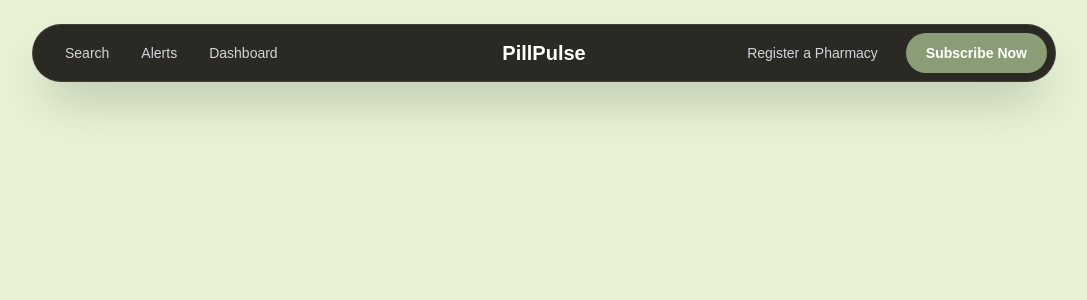
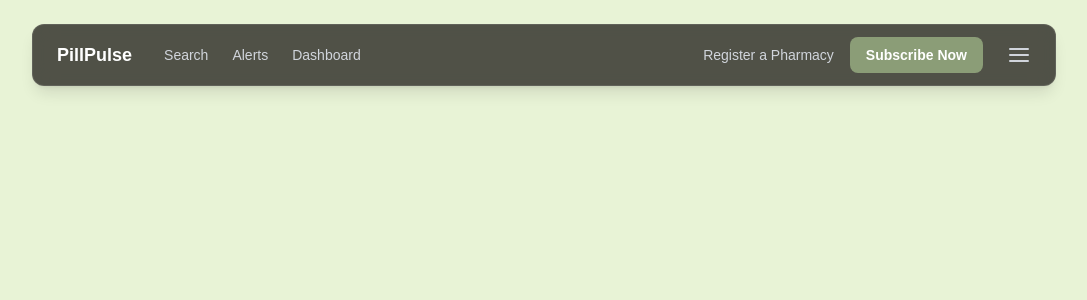
Before and after one commit to Pabodha-Wann/PillPulse, a Next.js app in the folder frontend/: page / in a window 1280 px wide. Shown: the top 300 px of the page, without its empty margins (96-1183 px from the left). Built offline with nearby package versions, Linux system fonts and the light colour scheme.

Commit message:
style: improve the responsive ness of the navabr

```diff
--- a/frontend/src/components/Navbar.tsx
+++ b/frontend/src/components/Navbar.tsx
@@ -17,36 +17,59 @@ export function Navbar() {
 
     return (
         <div className="fixed top-6 left-0 right-0 z-50 flex justify-center w-full px-4">
-            <nav className="bg-[#2a2924] text-white rounded-full shadow-2xl pl-8 pr-2 py-2 w-full max-w-5xl flex justify-between items-center border border-white/10">
-                <div className="flex gap-8 items-center text-sm font-medium text-gray-300">
+            <nav className="bg-[#2a2924]/80 backdrop-blur-md text-white rounded-xl shadow-lg px-6 py-3 w-full max-w-5xl flex justify-between items-center border border-white/10">
+                <div className="flex items-center gap-8">
+                    {/* Logo */}
+                    <Link href="/" className="text-lg font-bold text-white flex items-center gap-2">
+                        PillPulse
+                    </Link>
+
+                    {/* Links */}
+                    <div className="hidden md:flex gap-6 items-center text-sm font-medium text-gray-300">
                         <Link href="/search" className="hover:text-white transition-colors">Search</Link>
                         <Link href="/alerts" className="hover:text-white transition-colors">Alerts</Link>
                         <Link href="/dashboard" className="hover:text-white transition-colors">Dashboard</Link>
                     </div>
+                </div>
 
-                <div className="absolute left-1/2 -translate-x-1/2">
-                    <Link href="/" className="text-xl font-bold text-white flex items-center gap-2">
-                        PillPulse
+                {/* Right side items */}
+                <div className="flex gap-4 items-center">
+                    {!token ? (
+                        <>
+                            <div className="hidden md:flex items-center gap-4">
+                                <Link href="/register" className="text-sm font-medium text-gray-300 hover:text-white transition-colors">
+                                    Register a Pharmacy
+                                </Link>
+                                <Link href="/" className="bg-[#8b9d77] hover:bg-[#7b8d67] text-white text-sm font-semibold px-4 py-2 rounded-lg transition-colors">
+                                    Subscribe Now
                                 </Link>
                             </div>
-
-                <div className="flex gap-3 items-center">
-                    {!token ? (
-                        <>
-                            <Link href="/register" className="text-sm font-medium text-gray-300 hover:text-white px-4 transition-colors">
-                                Register a Pharmacy
-                            </Link>
-                            <Link href="/" className="bg-[#8b9d77] hover:bg-[#7b8d67] text-white text-sm font-semibold px-5 py-2.5 rounded-full transition-colors flex items-center gap-2">
-                                <span>Subscribe Now</span>
-                            </Link>
+                            {/* Hamburger Menu Icon for mobile or style matching */}
+                            <button className="text-gray-300 hover:text-white transition-colors ml-2">
+                                <svg xmlns="http://www.w3.org/2000/svg" width="24" height="24" viewBox="0 0 24 24" fill="none" stroke="currentColor" strokeWidth="2" strokeLinecap="round" strokeLinejoin="round">
+                                    <line x1="3" y1="12" x2="21" y2="12"></line>
+                                    <line x1="3" y1="6" x2="21" y2="6"></line>
+                                    <line x1="3" y1="18" x2="21" y2="18"></line>
+                                </svg>
+                            </button>
                         </>
                     ) : (
+                        <div className="flex items-center gap-4">
                             <button
                                 onClick={handleLogout}
-                            className="bg-red-900/30 text-red-200 hover:bg-red-900/50 text-sm font-semibold px-5 py-2.5 rounded-full transition-colors"
+                                className="bg-red-900/30 text-red-200 hover:bg-red-900/50 text-sm font-semibold px-4 py-2 rounded-lg transition-colors"
                             >
                                 Logout
                             </button>
+                            {/* Hamburger Menu Icon */}
+                            <button className="text-gray-300 hover:text-white transition-colors ml-2">
+                                <svg xmlns="http://www.w3.org/2000/svg" width="24" height="24" viewBox="0 0 24 24" fill="none" stroke="currentColor" strokeWidth="2" strokeLinecap="round" strokeLinejoin="round">
+                                    <line x1="3" y1="12" x2="21" y2="12"></line>
+                                    <line x1="3" y1="6" x2="21" y2="6"></line>
+                                    <line x1="3" y1="18" x2="21" y2="18"></line>
+                                </svg>
+                            </button>
+                        </div>
                     )}
                 </div>
             </nav>
```
Lines whose indentation alone changed are shown as unchanged.
